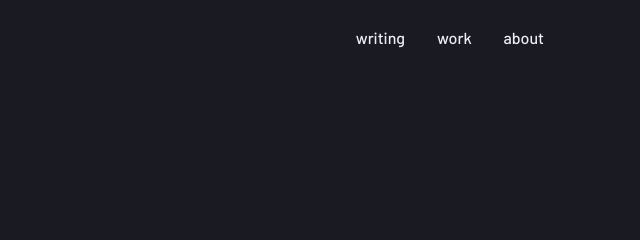
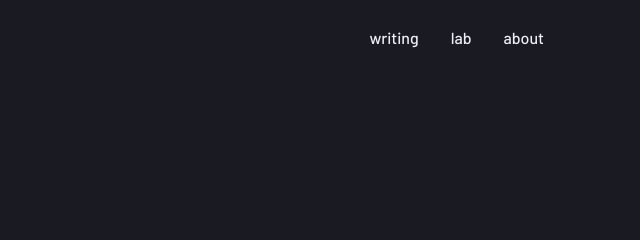
Before and after one commit to Pfeif-Agent/pfeif.garden, an Astro site: page / in a window 1280 px wide. Shown: the top 240 px of the page, 640-1280 px from the left. Built offline with nearby package versions, Linux system fonts and the light colour scheme; Astro itself is replaced by a stand-in of ours; a web font is replaced by a local one.

Commit message:
nav: update links to writing · lab · about, remove work

```diff
--- a/src/components/SiteNav.astro
+++ b/src/components/SiteNav.astro
@@ -13,7 +13,7 @@ const { currentPage } = Astro.props;
 
 const links = [
   { href: '/writing', label: 'writing' },
-  { href: '/work',    label: 'work'    },
+  { href: '/lab',     label: 'lab'     },
   { href: '/about',   label: 'about'   },
 ];
 ---
```
